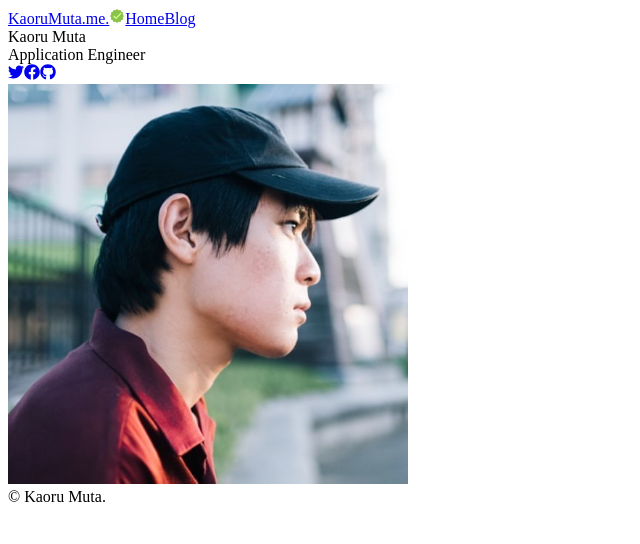
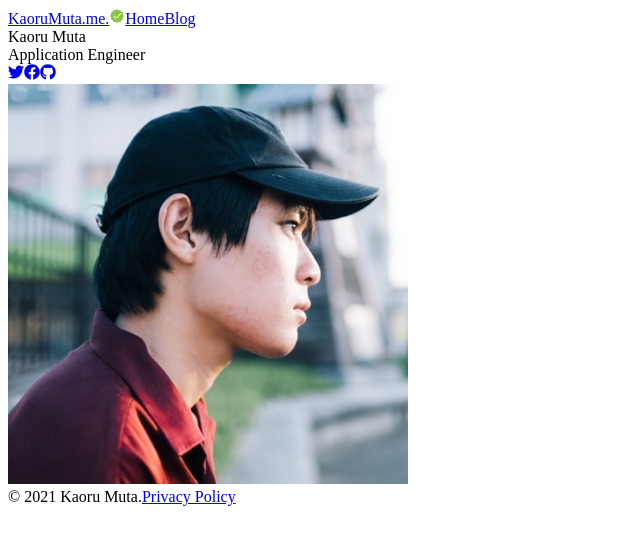
Before and after one commit to KaoruMuta/KaoruMuta.me, a Next.js app: page / in a window 1280 px wide. Shown: the top 544 px of the page, without its empty margins (0-640 px from the left). Built offline with nearby package versions, Linux system fonts and the light colour scheme.

Commit message:
feat: add privacy policy in footer

```diff
--- a/components/Footer.tsx
+++ b/components/Footer.tsx
@@ -1,5 +1,14 @@
+import Link from 'next/link';
+
 const Footer = () => {
-  return <footer className="font-sans font-semibold text-center pb-8">&copy; Kaoru Muta.</footer>;
+  return (
+    <footer className="flex flex-row font-sans pb-8">
+      <span className="block flex-1 font-semibold">&copy; 2021 Kaoru Muta.</span>
+      <Link href="/privacy-policy">
+        <a className="block justify-end">Privacy Policy</a>
+      </Link>
+    </footer>
+  );
 };
 
 export default Footer;
```
